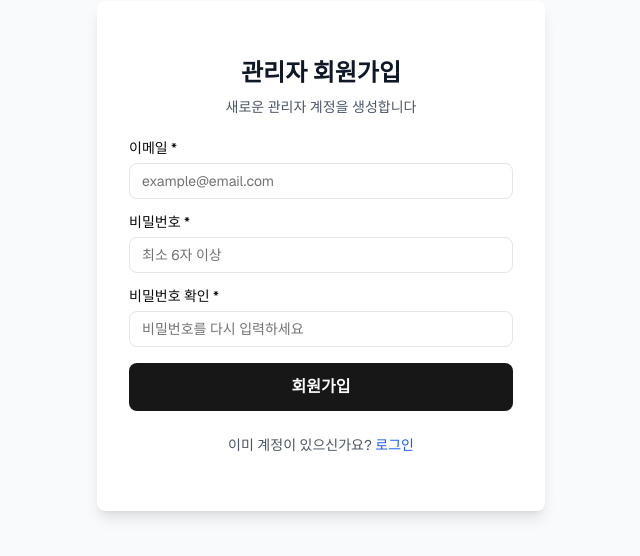
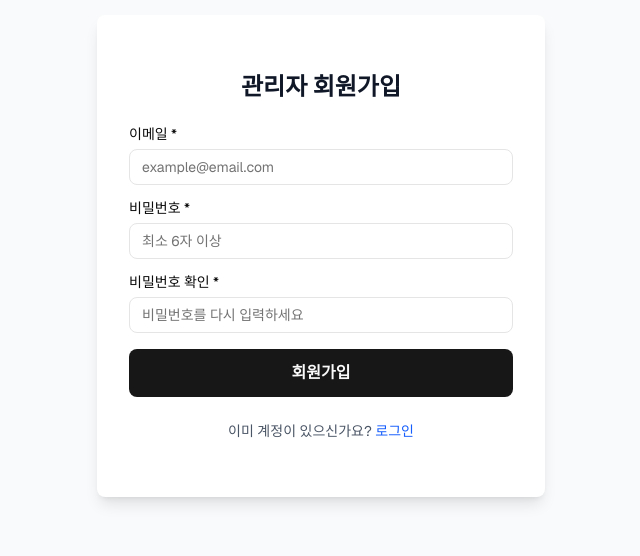
Before and after one commit to dslit717/docsupport_crm, a Next.js app: page /signup in a window 1280 px wide. Shown: the part 144-700 px from the top of the page, without its empty margins (319-959 px from the left). Built offline with nearby package versions, Linux system fonts and the light colour scheme.

Commit message:
[수정] 관리자 회원가입 페이지에서 설명 텍스트 삭제

```diff
--- a/app/signup/page.tsx
+++ b/app/signup/page.tsx
@@ -103,9 +103,6 @@ function SignupForm() {
             <h1 className="text-2xl font-bold text-gray-900 mb-2">
               관리자 회원가입
             </h1>
-            <p className="text-sm text-gray-600">
-              새로운 관리자 계정을 생성합니다
-            </p>
           </div>
 
           {error && (
```
